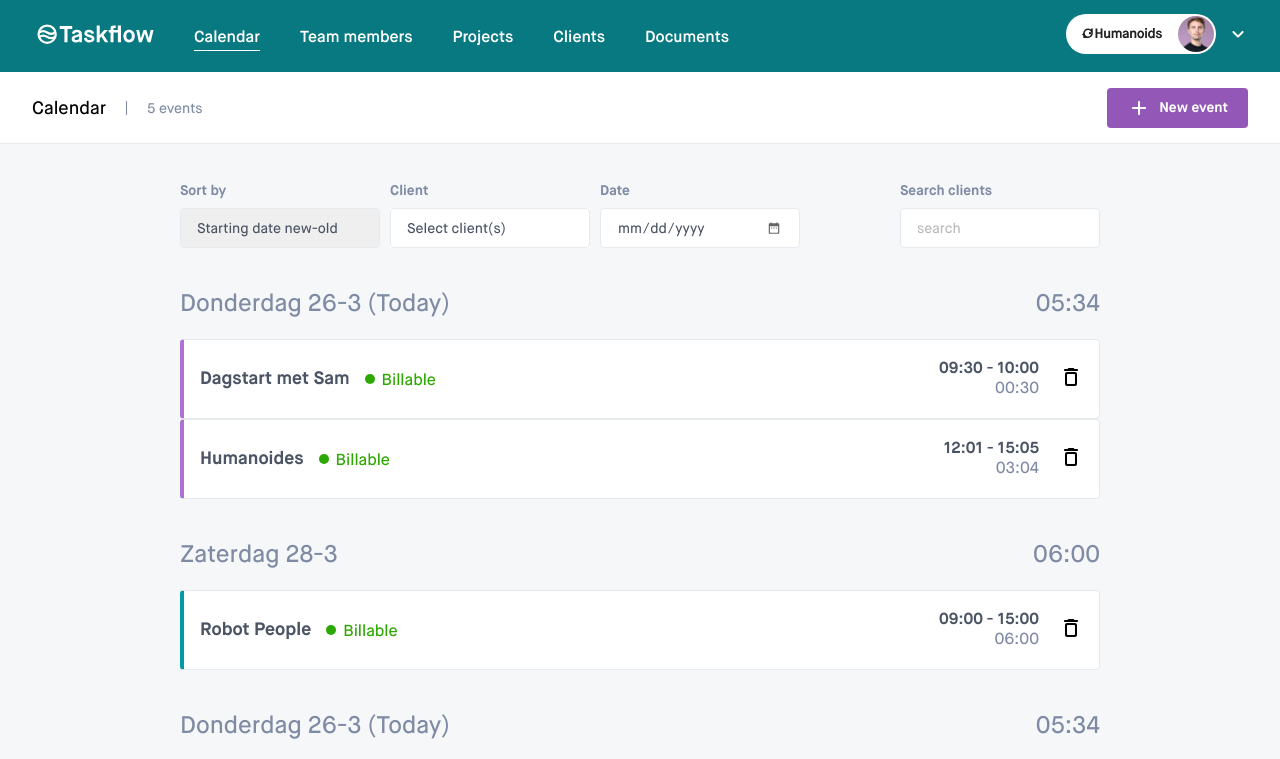
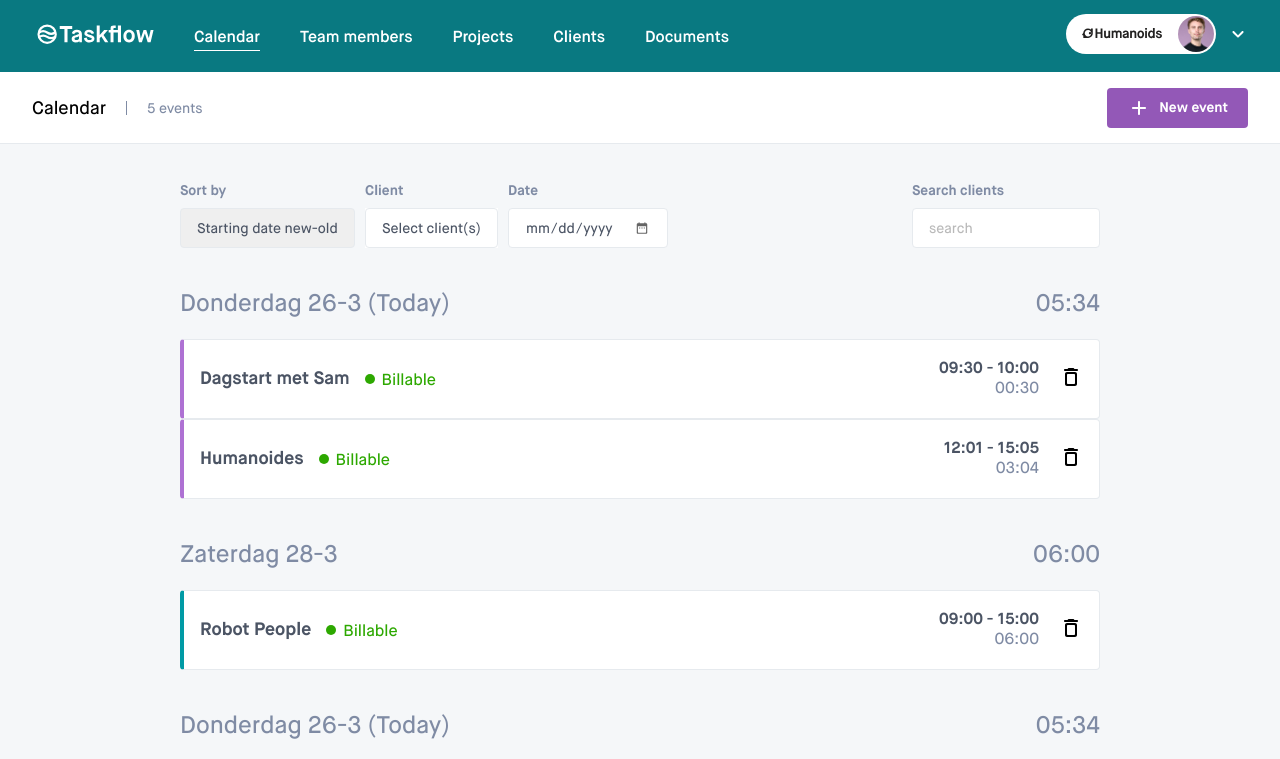
Before and after one commit to humanoidsbv/taskflow-jasper, a Next.js app: page / in a window 1280 px wide. Shown: the top 759 px of the page. Built offline with nearby package versions, Linux system fonts and the light colour scheme; data requests are answered from the project's data file.

Commit message:
Styling fix modal

```diff
--- a/src/components/input-field/InputField.module.css
+++ b/src/components/input-field/InputField.module.css
@@ -94,9 +94,3 @@
     border: 1px solid var(--gray-3);
   }
 }
-
-@media screen and (min-width: 1160px) {
-  .container {
-    width: 200px;
-  }
-}
--- a/src/components/modal/Modal.module.css
+++ b/src/components/modal/Modal.module.css
@@ -26,12 +26,12 @@
 @media screen and (min-width: 1160px) {
   .container {
     max-height: calc(100vh - (2 * 80px));
+    overflow-y: auto;
   }
 
   :modal {
     border-radius: 4px;
     height: fit-content;
-    overflow: hidden;
     width: 560px;
   }
 }
```
